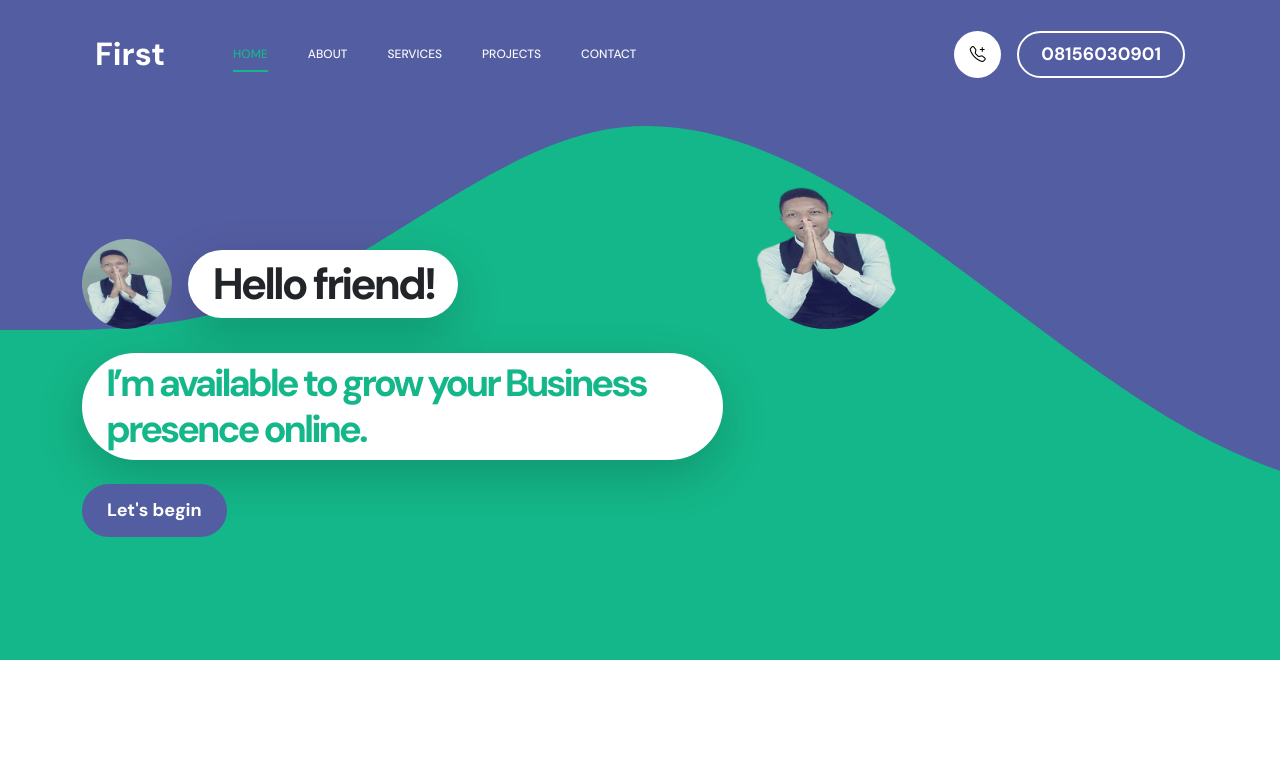
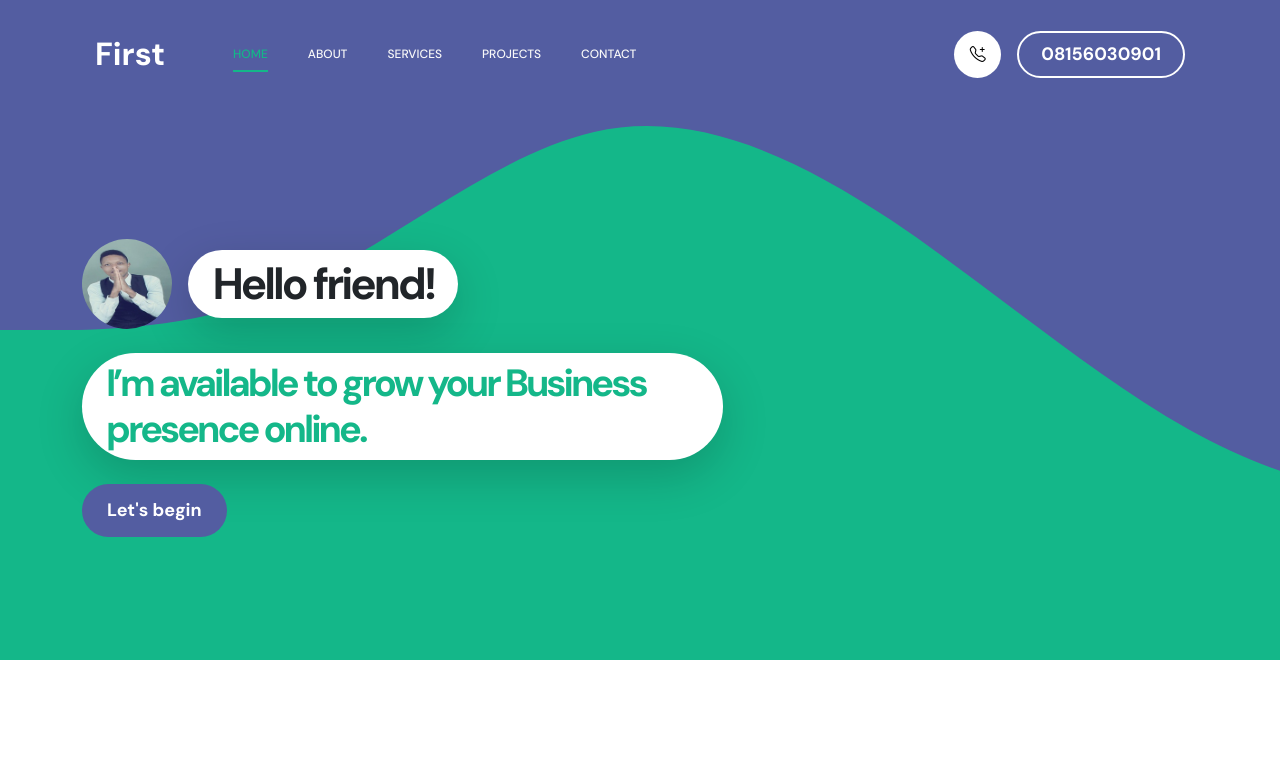
Before and after one commit to newsburster/myportfolio, a plain HTML site: page index.html in a window 1280 px wide. Shown: the top 777 px of the page. Drawn offline with Linux system fonts and the light colour scheme.

Commit message:
Update index.html

```diff
--- a/index.html
+++ b/index.html
@@ -112,7 +112,7 @@ https://templatemo.com/tm-578-first-portfolio
 
                         <div class="col-lg-5 col-12 position-relative">
 
-                            <img src="images/30bg.png" class="avatar-image img-fluid" alt="" width="1000" height="600">
+
                         </div>
 
 
```
